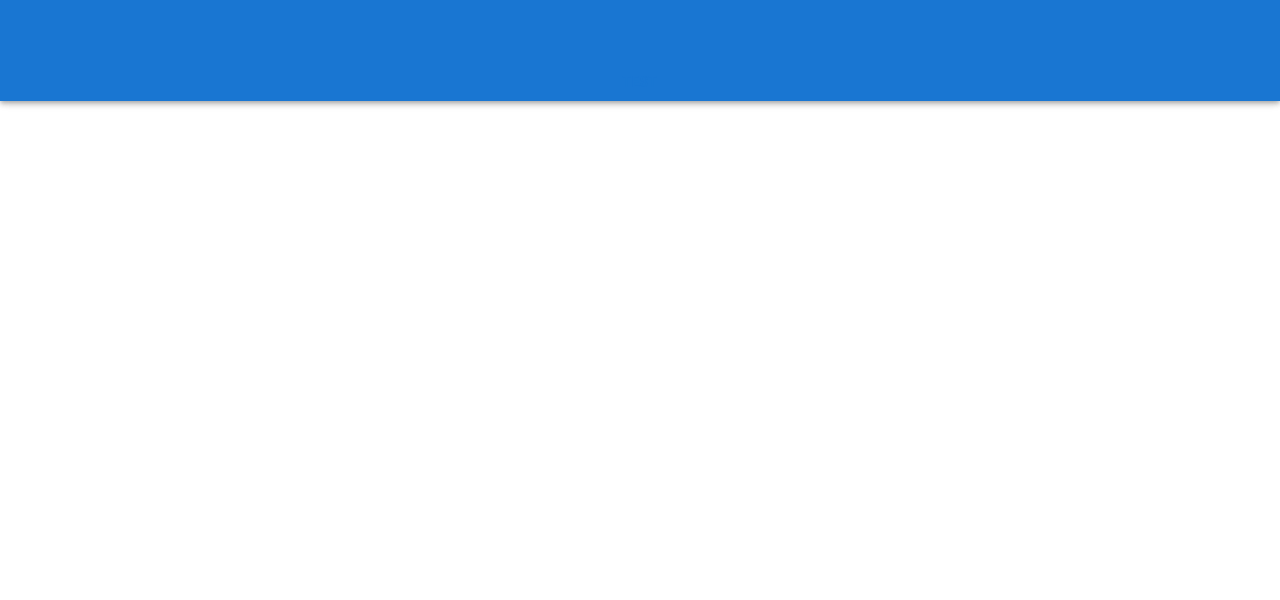
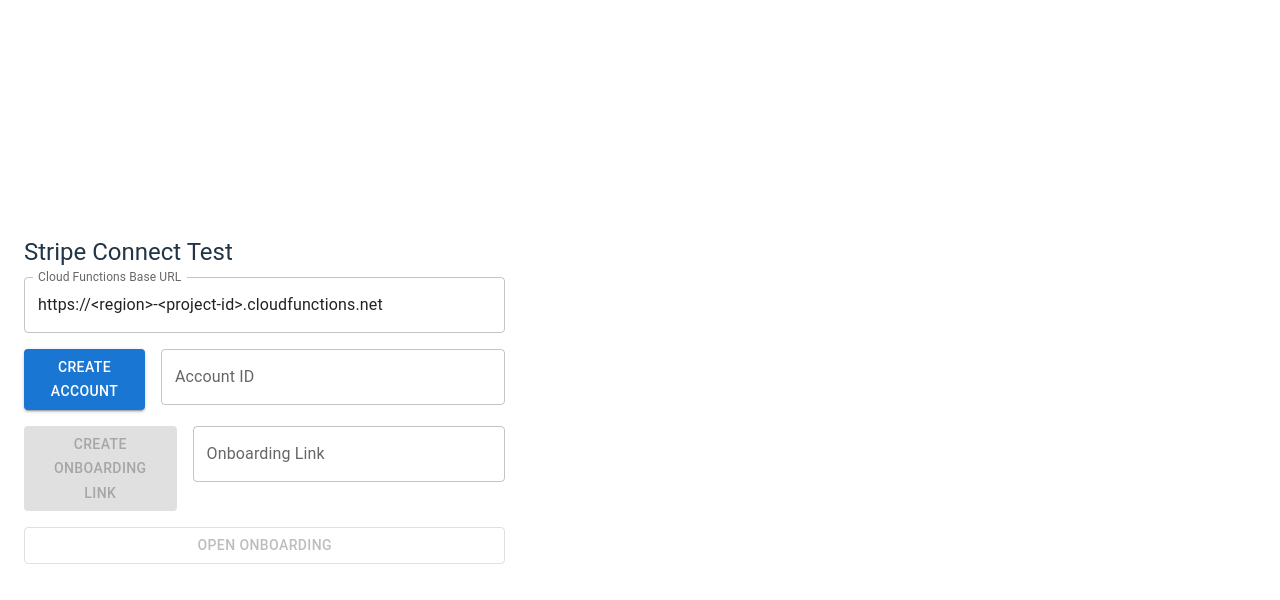
Before and after one commit to rjvb7424/Learn-It-Now, a React (Vite) app in the folder frontend/: page / in a window 1280 px wide. Shown: the top 600 px of the page. Built offline with nearby package versions, Linux system fonts and the light colour scheme.

Commit message:
feat: implement Stripe account creation and onboarding link functionality

```diff
--- a/frontend/src/App.tsx
+++ b/frontend/src/App.tsx
@@ -1,12 +1,121 @@
-import { AppBar, Button, Toolbar } from "@mui/material";
+import * as React from "react";
+import { Box, Button, Stack, TextField, Typography, Alert } from "@mui/material";
 
-export default function App() {
-  return(
-    <AppBar>
-      <Toolbar />
-      <Button>
-        Test
-      </Button>
-    </AppBar>
-  )
+const FUNCTIONS_BASE =
+  import.meta.env.VITE_FUNCTIONS_BASE ??
+  "https://<region>-<project-id>.cloudfunctions.net"; // replace if not using env
+
+export default function TestStripe() {
+  const [accountId, setAccountId] = React.useState("");
+  const [linkUrl, setLinkUrl] = React.useState("");
+  const [error, setError] = React.useState<string | null>(null);
+  const [loading, setLoading] = React.useState(false);
+
+  const handleCreateAccount = async () => {
+    setError(null);
+    setLinkUrl("");
+    setLoading(true);
+    try {
+      const res = await fetch(`${FUNCTIONS_BASE}/createAccount`, {
+        method: "POST",
+        headers: { "Content-Type": "application/json" },
+      });
+      const data = await res.json();
+      if (!res.ok) throw new Error(data?.error || "Failed to create account");
+      setAccountId(data.accountId);
+    } catch (e: unknown) {
+      if (e instanceof Error) {
+        setError(e.message);
+      } else {
+        setError("Unknown error");
+      }
+    } finally {
+      setLoading(false);
+    }
+  };
+
+  const handleCreateLink = async () => {
+    setError(null);
+    setLinkUrl("");
+    setLoading(true);
+    try {
+      if (!accountId) throw new Error("No accountId. Create an account first.");
+      const res = await fetch(`${FUNCTIONS_BASE}/createAccountLink`, {
+        method: "POST",
+        headers: { "Content-Type": "application/json" },
+        body: JSON.stringify({ accountId }),
+      });
+      const data = await res.json();
+      if (!res.ok) throw new Error(data?.error || "Failed to create account link");
+      setLinkUrl(data.url);
+    } catch (e: unknown) {
+      if (e instanceof Error) {
+        setError(e.message);
+      } else {
+        setError("Unknown error");
+      }
+    } finally {
+      setLoading(false);
+    }
+  };
+
+  return (
+    <Box sx={{ p: 3, maxWidth: 600, mx: "auto" }}>
+      <Typography variant="h5" gutterBottom>
+        Stripe Connect Test
+      </Typography>
+
+      {error && (
+        <Alert severity="error" sx={{ mb: 2 }}>
+          {error}
+        </Alert>
+      )}
+
+      <Stack spacing={2}>
+        <TextField
+          label="Cloud Functions Base URL"
+          value={FUNCTIONS_BASE}
+          InputProps={{ readOnly: true }}
+        />
+
+        <Stack direction="row" spacing={2}>
+          <Button variant="contained" onClick={handleCreateAccount} disabled={loading}>
+            Create Account
+          </Button>
+          <TextField
+            label="Account ID"
+            value={accountId}
+            onChange={(e) => setAccountId(e.target.value)}
+            placeholder="acct_123..."
+            fullWidth
+          />
+        </Stack>
+
+        <Stack direction="row" spacing={2}>
+          <Button
+            variant="contained"
+            color="secondary"
+            onClick={handleCreateLink}
+            disabled={loading || !accountId}
+          >
+            Create Onboarding Link
+          </Button>
+          <TextField
+            label="Onboarding Link"
+            value={linkUrl}
+            fullWidth
+            InputProps={{ readOnly: true }}
+          />
+        </Stack>
+
+        <Button
+          variant="outlined"
+          disabled={!linkUrl}
+          onClick={() => window.open(linkUrl, "_blank")}
+        >
+          Open Onboarding
+        </Button>
+      </Stack>
+    </Box>
+  );
 }
```
